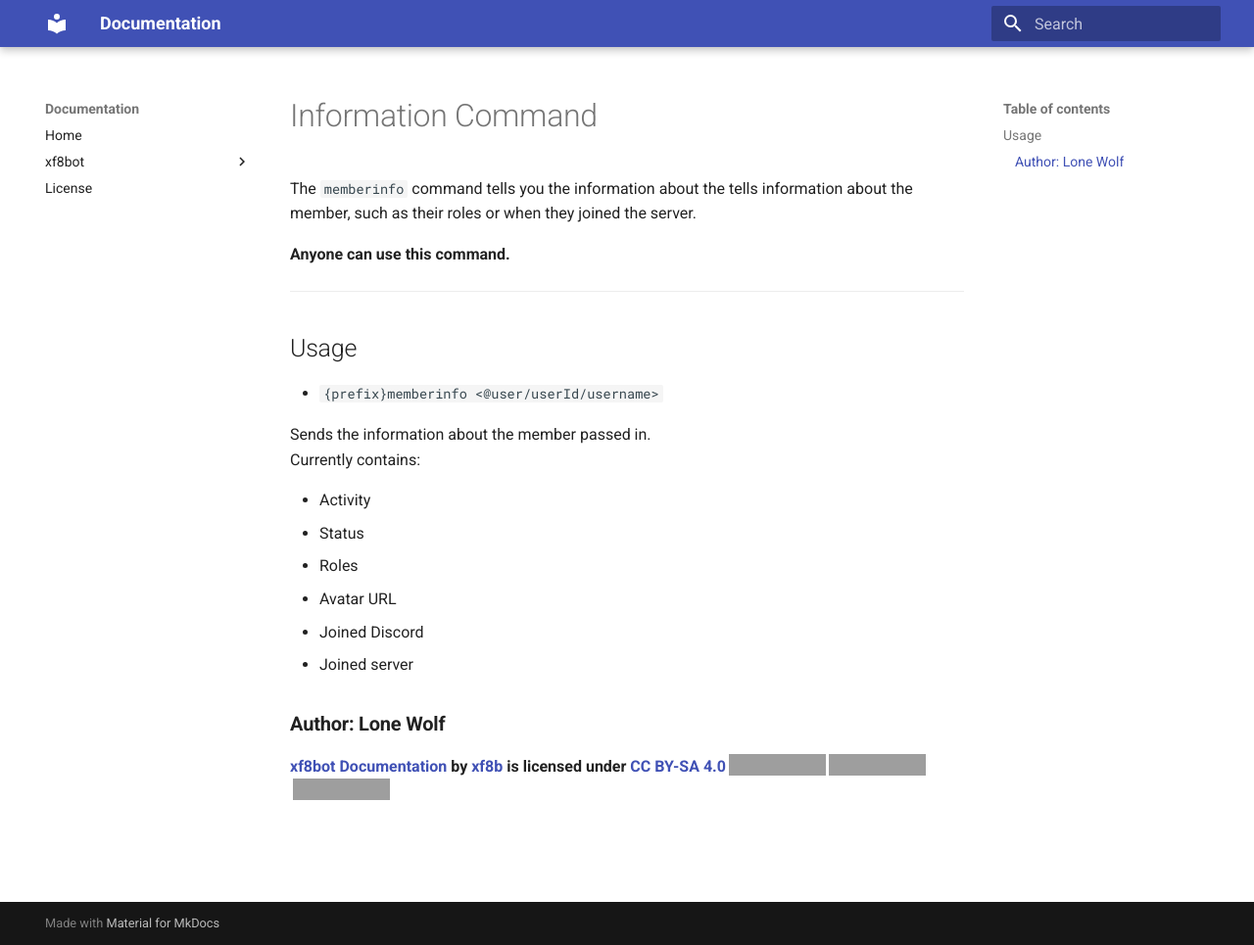
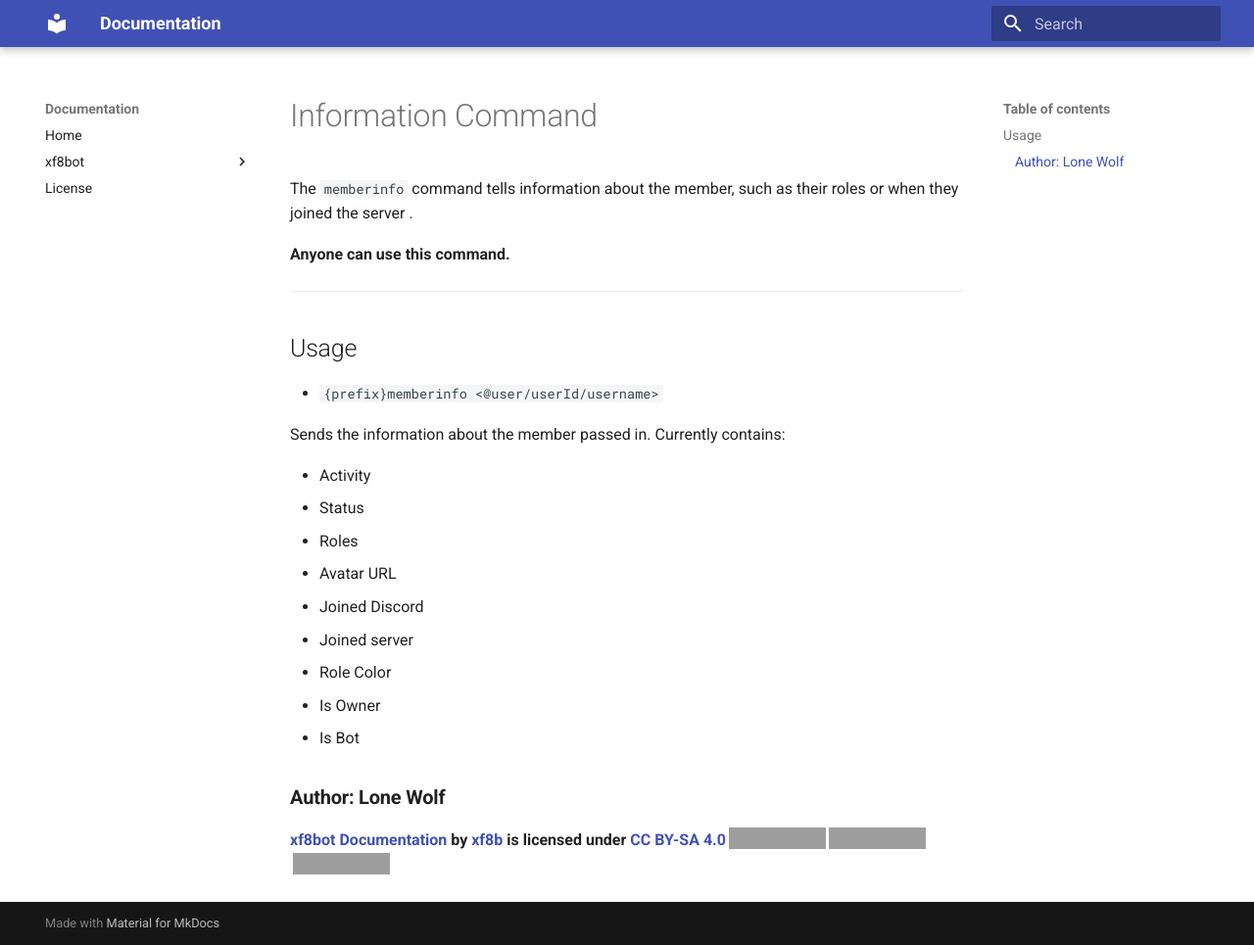
Before and after one commit to xf8b/documentation, an MkDocs documentation site: the page built from docs/xf8bot/commands/info/memberinfo.md, in a window 1280 px wide and 965 px high. Shown: the whole window at 98% size. Built offline with MkDocs 1.6.1 and Material for MkDocs 9.7.7, drawn with Linux system fonts in a browser that asks for light colours; grey boxes are pictures that could not be loaded.

Commit message:
Update memberinfo.md

```diff
--- a/docs/xf8bot/commands/info/memberinfo.md
+++ b/docs/xf8bot/commands/info/memberinfo.md
@@ -6,24 +6,36 @@
 
 # Information Command
 
-The `memberinfo` command tells you the information about the tells information about the member, such as their roles or when they joined the server.
+The `memberinfo` command tells information about the member, such as their roles or when they joined the server .
 
 **Anyone can use this command.**
 
 ---
+
 ## Usage
-* `{prefix}memberinfo <@user/userId/username>`
+
+- `{prefix}memberinfo <@user/userId/username>`
 
 Sends the information about the member passed in.
 Currently contains:
 
-* Activity
-* Status
-* Roles
-* Avatar URL
-* Joined Discord
-* Joined server
+- Activity
+- Status
+- Roles
+- Avatar URL
+- Joined Discord
+- Joined server
+- Role Color
+- Is Owner
+- Is Bot
 
 ### **Author: Lone Wolf**
 
-<b> <a rel="cc:attributionURL" property="dct:title" href="https://xf8b.github.io/documentation/xf8bot/">xf8bot Documentation</a> by <a rel="cc:attributionURL dct:creator" property="cc:attributionName" href="https://github.com/xf8b/">xf8b</a> is licensed under <a rel="license" href="https://creativecommons.org/licenses/by-sa/4.0">CC BY-SA 4.0<img style="height:22px!important;margin-left:3px;vertical-align:text-bottom;" src="https://mirrors.creativecommons.org/presskit/icons/cc.svg?ref=chooser-v1" /><img style="height:22px!important;margin-left:3px;vertical-align:text-bottom;" src="https://mirrors.creativecommons.org/presskit/icons/by.svg?ref=chooser-v1" /><img style="height:22px!important;margin-left:3px;vertical-align:text-bottom;" src="https://mirrors.creativecommons.org/presskit/icons/sa.svg?ref=chooser-v1" /></a> </b>
+<b>
+<a rel="cc:attributionURL" property="dct:title" href="https://xf8b.github.io/documentation/xf8bot/">xf8bot
+Documentation</a> by
+<a rel="cc:attributionURL dct:creator" property="cc:attributionName" href="https://github.com/xf8b/">xf8b</a>
+is licensed under
+<a rel="license" href="https://creativecommons.org/licenses/by-sa/4.0">CC BY-SA
+4.0<img style="height:22px!important;margin-left:3px;vertical-align:text-bottom;" src="https://mirrors.creativecommons.org/presskit/icons/cc.svg?ref=chooser-v1" /><img style="height:22px!important;margin-left:3px;vertical-align:text-bottom;" src="https://mirrors.creativecommons.org/presskit/icons/by.svg?ref=chooser-v1" /><img style="height:22px!important;margin-left:3px;vertical-align:text-bottom;" src="https://mirrors.creativecommons.org/presskit/icons/sa.svg?ref=chooser-v1" /></a>
+</b>
```
